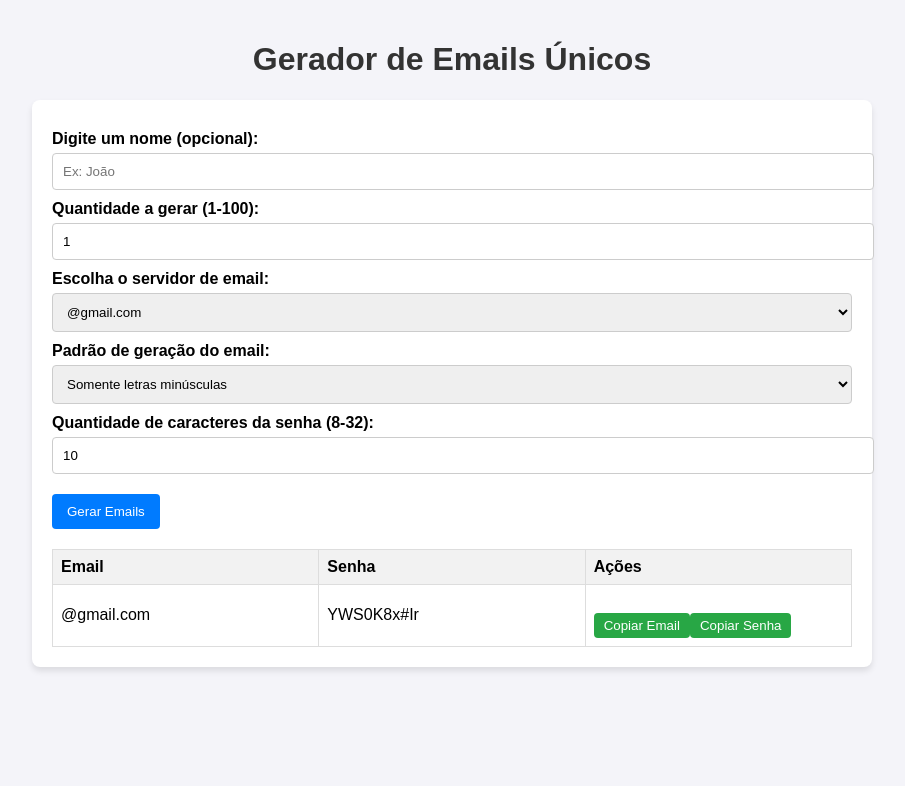
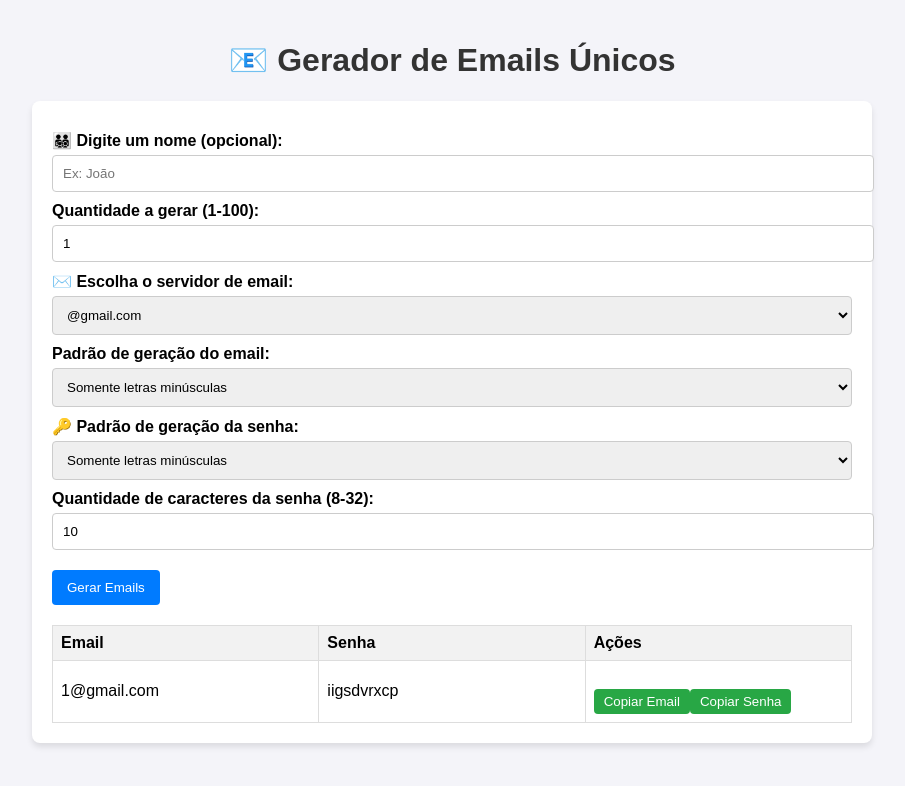
Before and after one commit to rafaelferreira2312/gerador-emails, a plain HTML site: page index.html in a window 1280 px wide. Both pictures are taken after a click on the button "Gerar Emails". Shown: the whole page, without its empty margins (188-1093 px from the left). Drawn offline with Linux system fonts and the light colour scheme.

Commit message:
Update index.html
Atualização de funções

```diff
--- a/index.html
+++ b/index.html
@@ -3,7 +3,7 @@
 <head>
   <meta charset="UTF-8">
   <meta name="viewport" content="width=device-width, initial-scale=1.0">
-  <title>Gerador de Emails Únicos</title>
+  <title>🔐Gerador de Emails Únicos</title>
   <style>
     body {
       font-family: Arial, sans-serif;
@@ -78,34 +78,34 @@
   </style>
 </head>
 <body>
-  <h1>Gerador de Emails Únicos</h1>
+  <h1>📧 Gerador de Emails Únicos</h1>
   <div class="container">
-    <label for="nome">Digite um nome (opcional):</label>
+    <label for="nome">👨‍👨‍👧‍👦 Digite um nome (opcional):</label>
     <input type="text" id="nome" placeholder="Ex: João">
-
     <label for="quantidade">Quantidade a gerar (1-100):</label>
     <input type="number" id="quantidade" min="1" max="100" value="1">
-
-    <label for="servidor">Escolha o servidor de email:</label>
+    <label for="servidor">✉️ Escolha o servidor de email:</label>
     <select id="servidor">
       <option value="@gmail.com">@gmail.com</option>
       <option value="@outlook.com">@outlook.com</option>
       <option value="@hotmail.com">@hotmail.com</option>
       <option value="@yahoo.com">@yahoo.com</option>
     </select>
-
     <label for="padrao-email">Padrão de geração do email:</label>
     <select id="padrao-email">
       <option value="padrao1">Somente letras minúsculas</option>
       <option value="padrao2">Letras minúsculas e números</option>
       <option value="padrao3">Letras maiúsculas, minúsculas, números e caracteres especiais</option>
     </select>
-
+    <label for="padrao-senha">🔑 Padrão de geração da senha:</label>
+    <select id="padrao-senha">
+      <option value="senha1">Somente letras minúsculas</option>
+      <option value="senha2">Letras maiúsculas e minúsculas</option>
+      <option value="senha3">Letras maiúsculas, minúsculas, números e caracteres especiais</option>
+    </select>
     <label for="tamanho-senha">Quantidade de caracteres da senha (8-32):</label>
     <input type="number" id="tamanho-senha" min="8" max="32" value="10">
-
     <button onclick="gerarEmails()">Gerar Emails</button>
-
     <table id="resultado">
       <thead>
         <tr>
@@ -119,13 +119,13 @@
       </tbody>
     </table>
   </div>
-
   <script>
     function gerarEmails() {
-      const nome = document.getElementById('nome').value.trim();
+      const nomeDigitado = document.getElementById('nome').value.trim();
       const quantidade = parseInt(document.getElementById('quantidade').value);
       const servidor = document.getElementById('servidor').value;
       const padraoEmail = document.getElementById('padrao-email').value;
+      const padraoSenha = document.getElementById('padrao-senha').value;
       const tamanhoSenha = parseInt(document.getElementById('tamanho-senha').value);
 
       if (quantidade < 1 || quantidade > 100) {
@@ -142,8 +142,9 @@
       resultadoTbody.innerHTML = ''; // Limpa a tabela
 
       for (let i = 1; i <= quantidade; i++) {
-        const email = `${gerarNomeAleatorio(padraoEmail)}${servidor}`;
-        const senha = gerarSenhaAleatoria(tamanhoSenha);
+        const emailBase = gerarNomeAleatorio(padraoEmail, nomeDigitado); // Passa o nome digitado
+        const email = `${emailBase}${i}${servidor}`;
+        const senha = gerarSenhaAleatoria(tamanhoSenha, padraoSenha); // Gera a senha com base nos parâmetros
         const row = document.createElement('tr');
 
         const emailCell = document.createElement('td');
@@ -174,17 +175,21 @@
       }
     }
 
-    function gerarNomeAleatorio(padrao) {
+    function gerarNomeAleatorio(padrao, nomeDigitado) {
       const palavras = [
-        "Cristalino", "Fenomeno", "Celestial", "Misterioso", "Eterno", "Radiante", "Singular", "Inovador",
-        "Fantastico", "Enigmatico", "Vibrante", "Exuberante", "Impressionante", "Luminoso", "Brilhante",
-        "Extraordinario", "Maravilhoso", "Deslumbrante", "Incomparavel", "Glorioso", "Magnifico","Secreto", "Idoneidade"
+        "Quartel", "Soldado", "Sargento", "Tenente", "General", "Cristalino", "Fenomeno", "Celestial", "Misterioso", "Eterno", "Radiante", "Singular", "Inovador",
+        "Fantastico", "Enigmatico", "Vibrante", "Exuberante", "Impressionante", "Luminoso", "Brilhante", "Extraordinario", "Maravilhoso", "Deslumbrante", "Incomparavel", "Glorioso", "Magnifico"
       ];
       const numeros = "0123456789";
       const caracteresEspeciais = "_-.";
       let nome = "";
+
+      // Se o usuário digitou um nome, usa-o como base
+      if (nomeDigitado) {
+        nome = nomeDigitado.toLowerCase().replace(/\s+/g, ''); // Remove espaços e converte para minúsculas
+      } else {
+        // Gera um nome aleatório se nenhum nome foi fornecido
         const tamanhoNome = Math.floor(Math.random() * 5) + 10; // Tamanho entre 10 e 15 caracteres
-
         for (let i = 0; i < tamanhoNome; i++) {
           const tipo = Math.floor(Math.random() * 3);
           if (tipo === 0 && palavras.length > 0) {
@@ -193,6 +198,7 @@
             nome += numeros.charAt(Math.floor(Math.random() * numeros.length));
           } else {
             nome += caracteresEspeciais.charAt(Math.floor(Math.random() * caracteresEspeciais.length));
+          }
         }
       }
 
@@ -208,12 +214,21 @@
       return nome;
     }
 
-    function gerarSenhaAleatoria(tamanho) {
-      const caracteres = "ABCDEFGHIJKLMNOPQRSTUVWXYZabcdefghijklmnopqrstuvwxyz0123456789!@#$%^&*()";
+    function gerarSenhaAleatoria(tamanho, padrao) {
+      let caracteres = "";
+      if (padrao === "senha1") {
+        caracteres = "abcdefghijklmnopqrstuvwxyz"; // Somente letras minúsculas
+      } else if (padrao === "senha2") {
+        caracteres = "ABCDEFGHIJKLMNOPQRSTUVWXYZabcdefghijklmnopqrstuvwxyz"; // Letras maiúsculas e minúsculas
+      } else if (padrao === "senha3") {
+        caracteres = "ABCDEFGHIJKLMNOPQRSTUVWXYZabcdefghijklmnopqrstuvwxyz0123456789!@#$%^&*()"; // Letras maiúsculas, minúsculas, números e caracteres especiais
+      }
+
       let senha = "";
       for (let i = 0; i < tamanho; i++) {
         senha += caracteres.charAt(Math.floor(Math.random() * caracteres.length));
       }
+
       return senha;
     }
 
```
Lines whose indentation alone changed are shown as unchanged.
